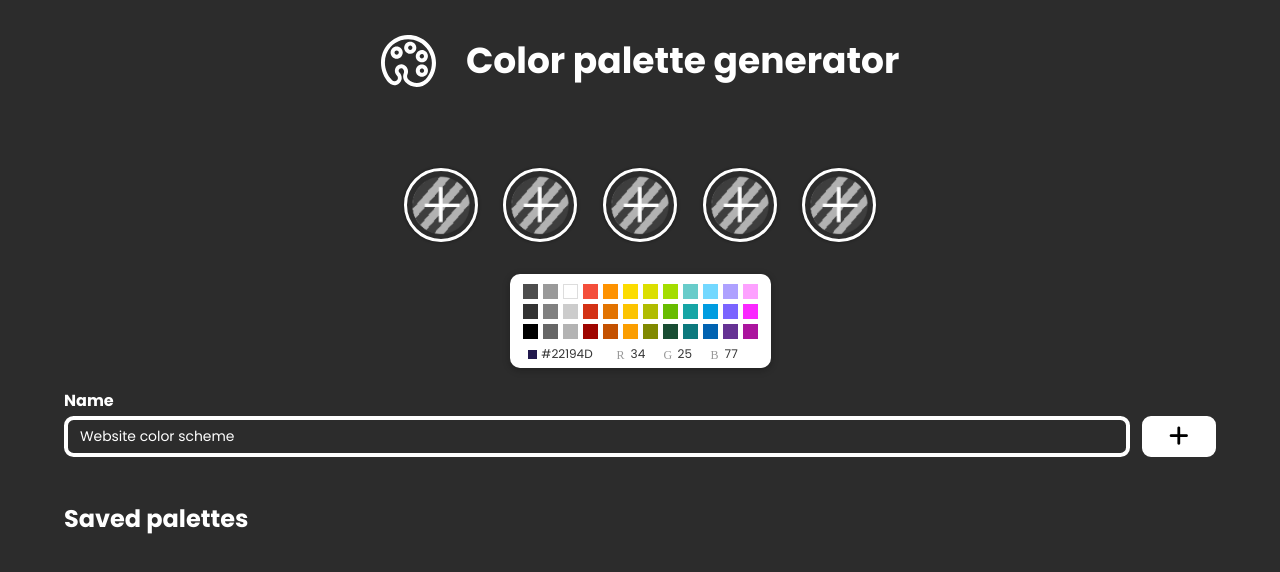
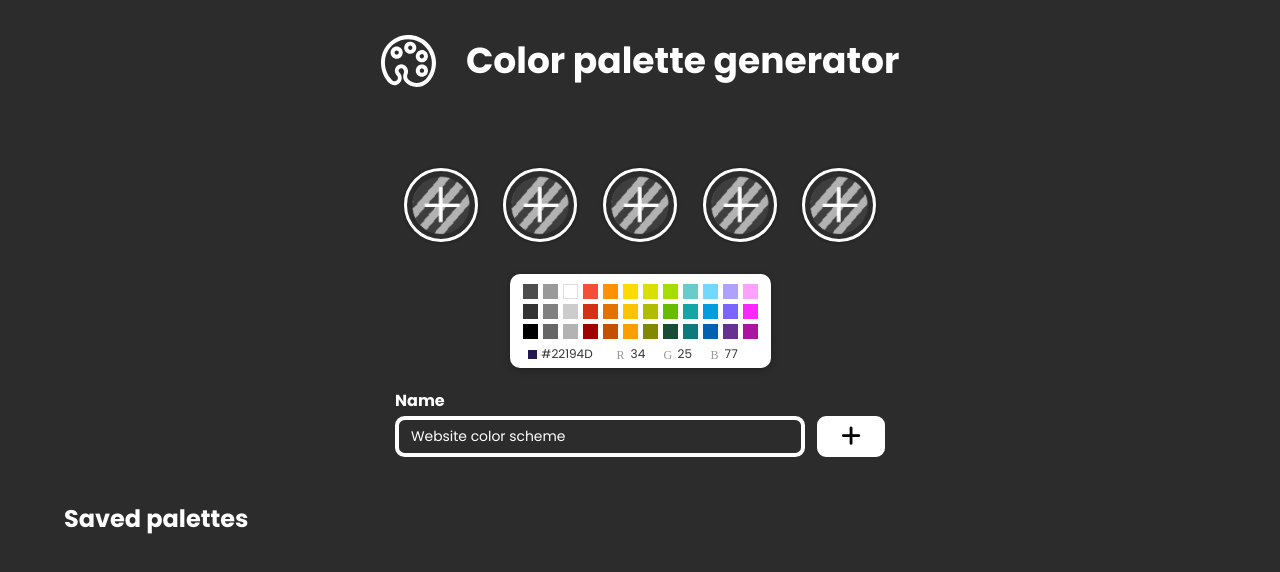
Before and after one commit to Cheshnark/color-palette-generator, a React (Vite) app: page / in a window 1280 px wide. Shown: the top 572 px of the page. Built offline with nearby package versions, Linux system fonts and the light colour scheme.

Commit message:
Selector component style fixed

```diff
--- a/src/components/Selector/Selector.css
+++ b/src/components/Selector/Selector.css
@@ -98,6 +98,13 @@
         min-width: 74px;
         min-height: 74px;
     }
+
+    .selector-save {
+        width: 40%;
+        min-width: 490px;
+        margin-left: auto;
+        margin-right: auto;
+    }
 }
 
 /* Aunque podría colocar el selector de color y la última sección en un div para aplicarle un flex
```
